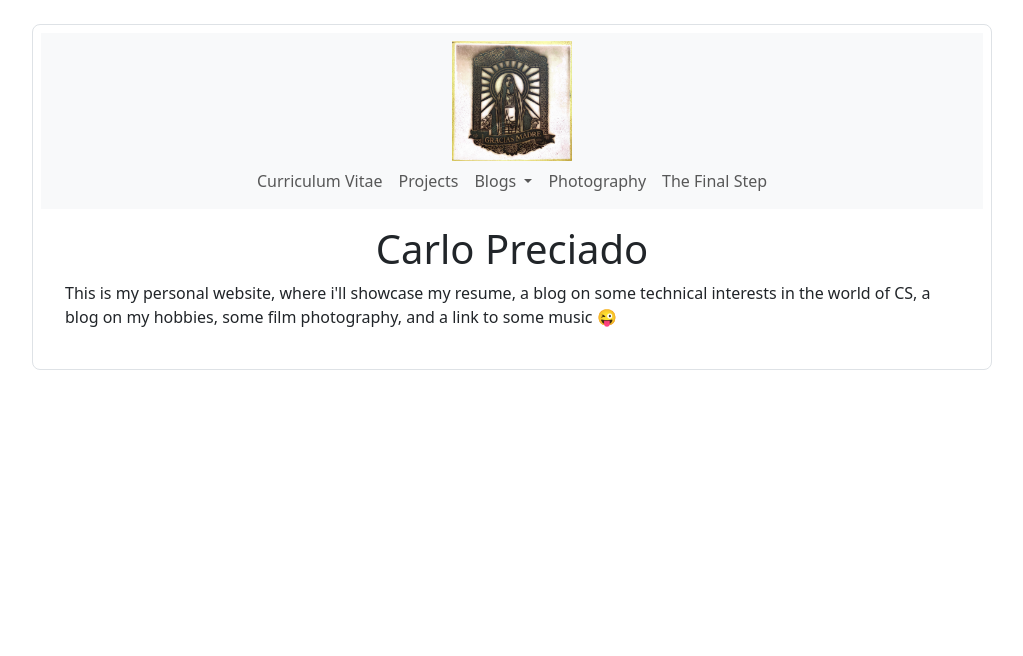
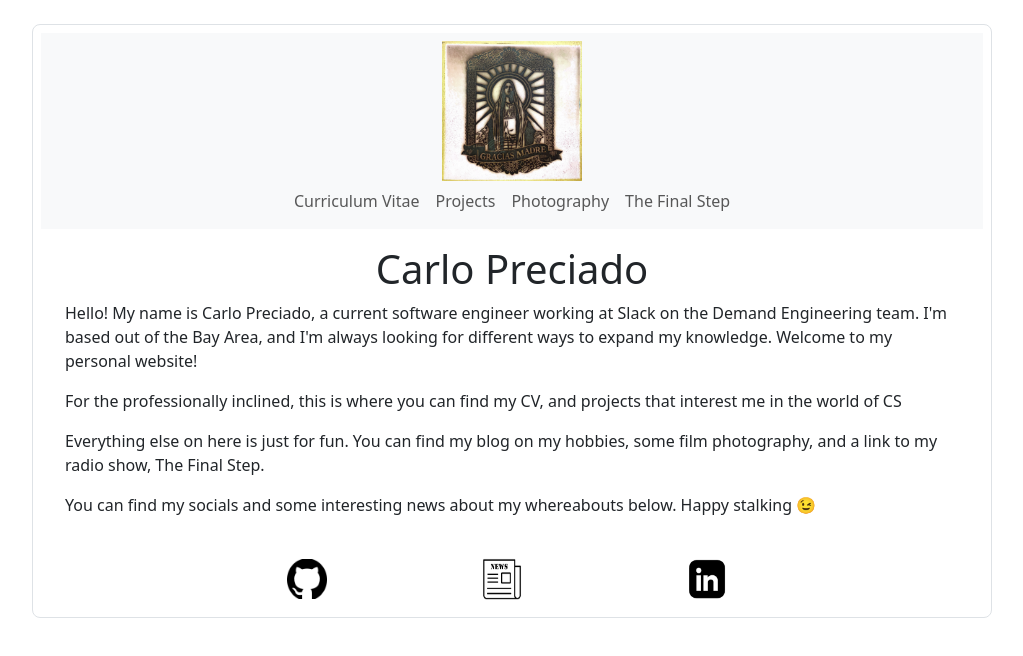
Before and after one commit to cpreciad/Cpreciad.github.io, a plain HTML site: page index.html in a window 1280 px wide. Shown: the whole page, without its empty margins (128-1151 px from the left). Drawn offline with nearby package versions, Linux system fonts and the light colour scheme.

Commit message:
cv added

```diff
--- /dev/null
+++ b/cv.html
@@ -0,0 +1,65 @@
+<!DOCTYPE html>
+<html>
+    <head>
+    <meta charset="utf-8">
+    <meta name="viewport" content="width=device-width, initial-scale=1">
+    <title>My Website</title>
+    <link rel="icon" type="image/x-icon" href="/images/favicon.ico">
+    <link href="https://cdn.jsdelivr.net/npm/bootstrap@5.3.3/dist/css/bootstrap.min.css" rel="stylesheet" integrity="sha384-QWTKZyjpPEjISv5WaRU9OFeRpok6YctnYmDr5pNlyT2bRjXh0JMhjY6hW+ALEwIH" crossorigin="anonymous">
+  </head>
+
+    <body>
+        <div class="w-75 mx-auto my-4 p-2 rounded-3 border border-2d">
+            <nav class="navbar navbar-expand-lg navbar-light bg-light justify-content-center">
+                <div class="d-flex flex-column">
+                    <div class="d-flex justify-content-center">
+                        <a href="/">
+                            <img src="images/gracias_madre.png" width="140" height="140">
+                        </a>
+                    </div>
+                    <div class=" justify-content-center flex-grow-1" id="navbarSupportedContent">
+                        <ul class="navbar-nav mr-auto">
+                            <li class="nav-item">
+                                <a class="nav-link" href="#">Curriculum Vitae</a>
+                            </li>
+                            <li class="nav-item">
+                                <a class="nav-link" href="#">Projects</a>
+                            </li>
+                            <!--
+                            <li class="nav-item dropdown">
+                                <a class="nav-link dropdown-toggle" href="#" id="navbarDropdown" role="button" data-bs-toggle="dropdown" aria-haspopup="true" aria-expanded="false">
+                          Blogs
+                                </a>
+                                <div class="dropdown-menu" aria-labelledby="navbarDropdown">
+                                    <a class="dropdown-item" href="#">Technology</a>
+                                    <a class="dropdown-item" href="#">Hobbies</a>
+                                <div class="dropdown-divider"></div>
+                                    <a class="dropdown-item" href="#">Secret</a>
+                                </div>
+                            </li>
+                            -->
+                            <li class="nav-item">
+                                <a class="nav-link" href="#">Photography</a>
+                            </li>
+                            <li class="nav-item">
+                                <a class="nav-link" href="#">The Final Step</a>
+                            </li>
+                        </ul>
+                    </div>
+                </div>
+            </nav>
+
+			<p class="text-center"> Here is my most up to date resume. Feel free to take a look or download it!</p>
+            <div class="d-flex justify-content-center">
+				<object class="pdf" data="resume.pdf" width="800" height="1100">
+    			</object>
+
+            </div>
+			<p class="text-center"> last updated: 4-30-2024 </p>
+
+        </div>
+
+        <script src="https://cdn.jsdelivr.net/npm/@popperjs/core@2.11.8/dist/umd/popper.min.js" integrity="sha384-I7E8VVD/ismYTF4hNIPjVp/Zjvgyol6VFvRkX/vR+Vc4jQkC+hVqc2pM8ODewa9r" crossorigin="anonymous"></script>
+        <script src="https://cdn.jsdelivr.net/npm/bootstrap@5.3.3/dist/js/bootstrap.min.js" integrity="sha384-0pUGZvbkm6XF6gxjEnlmuGrJXVbNuzT9qBBavbLwCsOGabYfZo0T0to5eqruptLy" crossorigin="anonymous"></script>
+    </body>
+</html>
--- a/index.html
+++ b/index.html
@@ -13,18 +13,19 @@
 			<nav class="navbar navbar-expand-lg navbar-light bg-light justify-content-center">
 				<div class="d-flex flex-column">
 					<div class="d-flex justify-content-center">
-						<a href="">
-							<img src="images/gracias_madre.png" width="120" height="120">
+						<a href="/">
+							<img src="images/gracias_madre.png" width="140" height="140">
 						</a>
 					</div>
 					<div class=" justify-content-center flex-grow-1" id="navbarSupportedContent">
 						<ul class="navbar-nav mr-auto">
 							<li class="nav-item">
-								<a class="nav-link" href="#">Curriculum Vitae</a>
+								<a class="nav-link" href="/cv.html">Curriculum Vitae</a>
 							</li>
 							<li class="nav-item">
 								<a class="nav-link" href="#">Projects</a>
 							</li>
+							<!--
 							<li class="nav-item dropdown">
 								<a class="nav-link dropdown-toggle" href="#" id="navbarDropdown" role="button" data-bs-toggle="dropdown" aria-haspopup="true" aria-expanded="false">
 						  Blogs
@@ -36,6 +37,7 @@
 									<a class="dropdown-item" href="#">Secret</a>
 								</div>
 							</li>
+							-->
 							<li class="nav-item">
 								<a class="nav-link" href="#">Photography</a>
 							</li>
@@ -51,8 +53,36 @@
 				<h1 class="text-center">Carlo Preciado</h1>
 
 				<p>
-					This is my personal website, where i'll showcase my resume, a blog on some technical interests in the world of CS, a blog on my hobbies, some film photography, and a link to some music 😜
+					Hello! My name is Carlo Preciado, a current software engineer working at Slack on the Demand Engineering team. I'm based out of the Bay Area, and I'm always looking for different ways to expand my knowledge. Welcome to my personal website!
 				</p>
+				<p>
+					For the professionally inclined, this is where you can find my CV, and projects that interest me in the world of CS
+				</p>
+
+				<p>
+					Everything else on here is just for fun. You can find my blog on my hobbies, some film photography, and a link to my radio show, The Final Step.
+				</p>
+				<p>
+					You can find my socials and some interesting news about my whereabouts below. Happy stalking 😉
+				</p>
+			</div>
+
+			<div class="d-flex justify-content-evenly mx-5 px-5 ">
+				<div class="align-self-center">
+					<a href="https://github.com/Cpreciad" target="_blank">
+						<img src="images/git_logo.png" width="40" height="40">
+					</a>
+				</div>
+				<div class="align-self-center">
+					<a href="https://www.ndsmcobserver.com/article/2023/04/students-develop-apps-for-hesburgh-librarys-annual-hackathon#:~:text=A%20trio%20of%20senior%20computer%20science%20majors%2C%20Carlo%20Preciado%2C%20Gavin%20Uhran%20and%20Kristen%20Friday%2C%20developed%20a%20smartphone%20application%20using%20generative%20AI%20called%20%E2%80%9COn%20Campus%E2%80%9D%20to%20transform%20the%20way%20students%20find%20events%20they%E2%80%99re%20interested%20in." target="_blank">
+						<img src="images/news_icon.png" width="50" height="50">
+					</a>
+				</div>
+				<div class="align-self-center">
+					<a href="https://www.linkedin.com/in/carlo-preciado/" target="_blank">
+						<img src="images/linkedin_logo.png" width="60" height="60">
+					</a>
+				</div>
 			</div>
 
 		</div>
```
Also changed, not shown: images/git_logo.png (added), images/linkedin_logo.png (added), images/news_icon.png (added), 1 other file.
